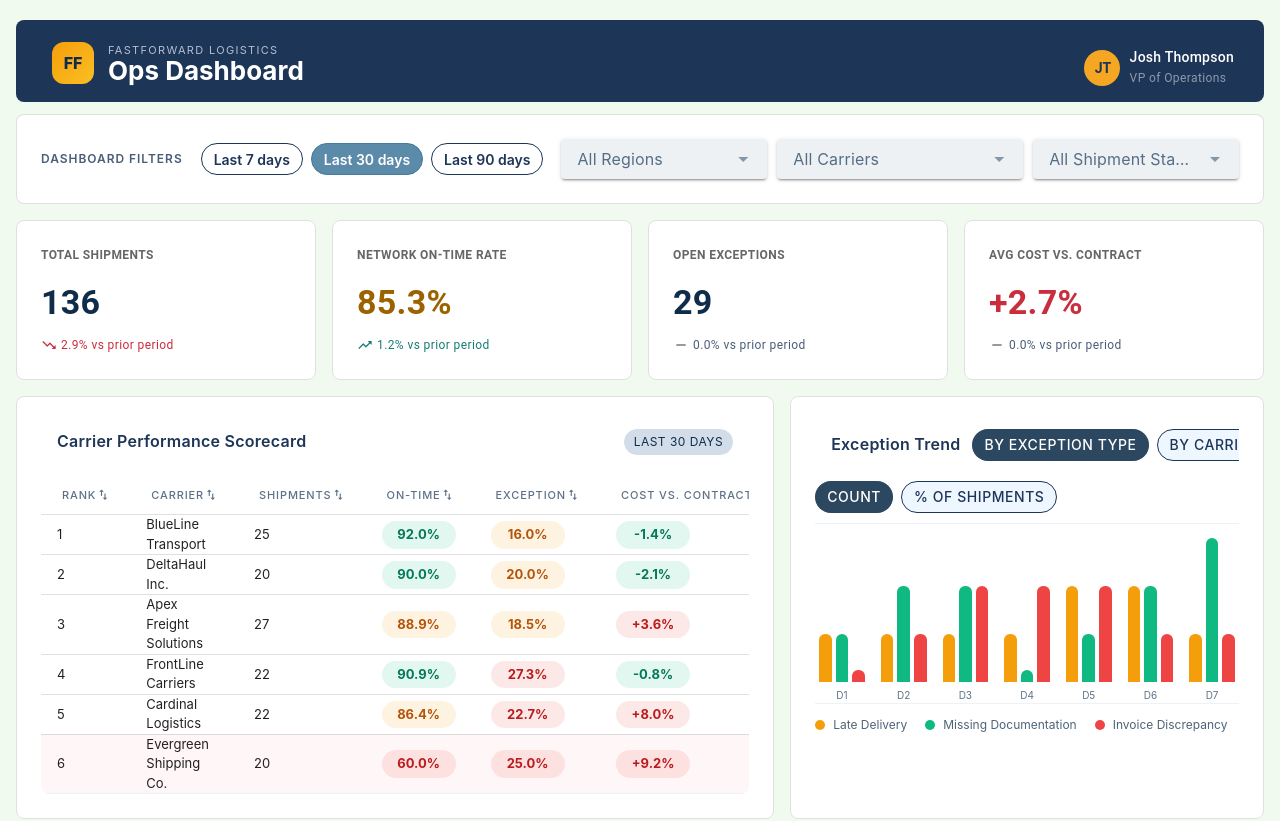
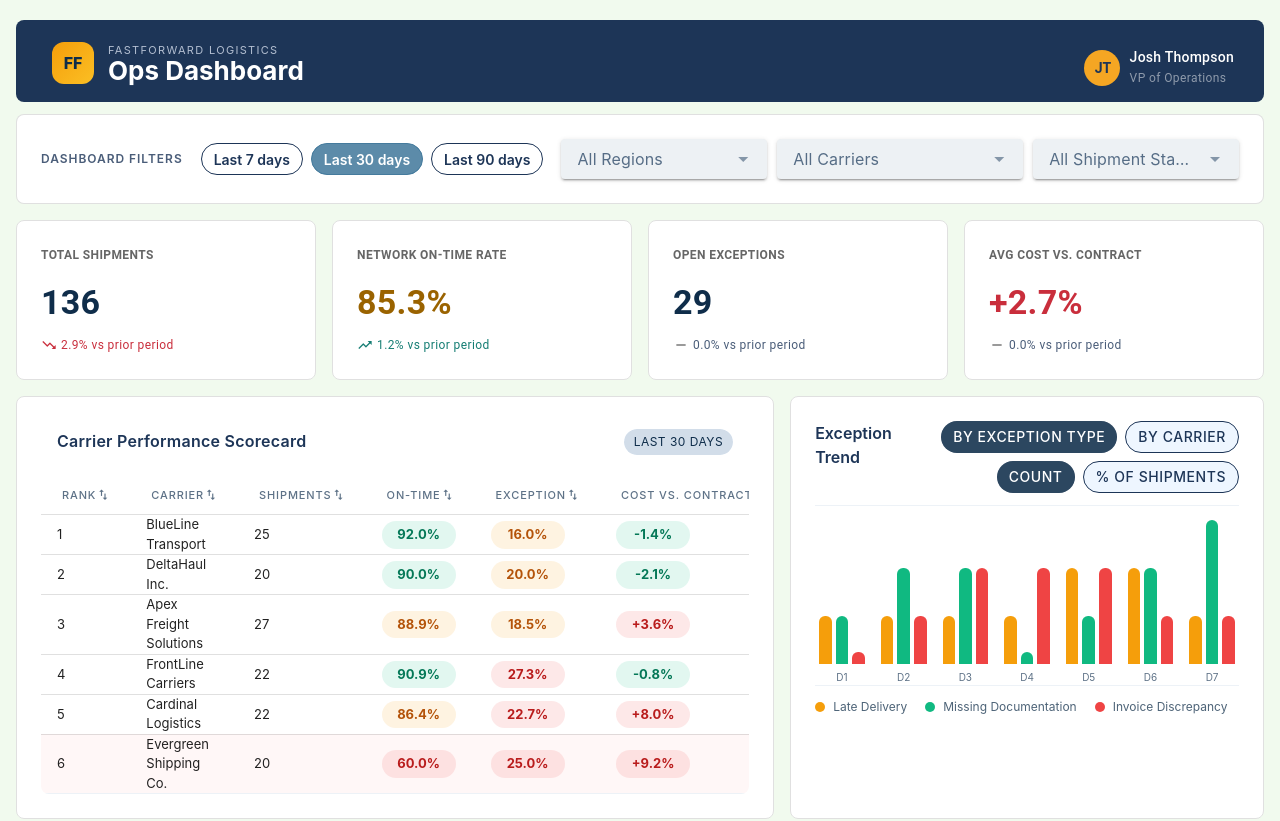
Before and after one commit to JoshuaT-Slalom/my-dashboard, a Vue app: page / in a window 1280 px wide. Shown: the top 821 px of the page. Built offline with nearby package versions, Linux system fonts and the light colour scheme.

Commit message:
Adjustment to Exception Trend Card

```diff
--- a/src/style.css
+++ b/src/style.css
@@ -449,7 +449,8 @@ tr.low-score {
 }
 
 .metric-toggle {
-  margin-bottom: 10px;
+  justify-content: flex-end;
+  margin: -4px 0 10px;
 }
 
 .chart-toggle .v-btn {
@@ -466,6 +467,29 @@ tr.low-score {
   display: flex;
   align-items: center;
   gap: 8px;
+  justify-content: flex-end;
+  width: 100%;
+}
+
+.trend-panel-header {
+  align-items: flex-start;
+  display: flex;
+  justify-content: space-between;
+  padding-bottom: 12px;
+}
+
+.trend-panel-header h2 {
+  color: var(--color-navy);
+  font-size: 16px;
+  font-weight: 600;
+  margin: 0;
+}
+
+.trend-controls {
+  display: flex;
+  flex-direction: column;
+  gap: 8px;
+  min-width: 302px;
 }
 
 .trend-chip {
--- a/src/views/HomeView.vue
+++ b/src/views/HomeView.vue
@@ -35,8 +35,7 @@
           <tbody><tr v-for="carrier in sortedScorecard" :key="carrier.carrierId" :class="{ 'low-score': carrier.compositeScore < 70 }"><td>{{ carrier.rank }}</td><td>{{ carrier.carrierName }}</td><td>{{ carrier.shipments.toLocaleString() }}</td><td><span class="status-pill" :class="getStatusTone(carrier.onTimeRate)">{{ formatPercent(carrier.onTimeRate) }}</span></td><td><span class="status-pill" :class="getExceptionTone(carrier.exceptionRate)">{{ formatPercent(carrier.exceptionRate) }}</span></td><td><span class="status-pill" :class="getCostTone(carrier.costVariance)">{{ formatVariance(carrier.costVariance) }}</span></td><td><span class="score-badge" :class="getScoreTone(carrier.compositeScore)">{{ carrier.compositeScore.toFixed(1) }}</span></td><td>{{ carrier.compositeScore >= 80 ? '↑' : '↓' }}</td></tr></tbody>
         </v-table>
       </v-card>
-      <v-card class="panel trend-panel" elevation="0"><v-card-title class="panel-header stacked-header"><h2>Exception Trend</h2><div class="trend-chip-group" role="group" aria-label="Exception trend grouping"><v-chip :class="{ 'trend-chip-active': trendView === 'type' }" class="trend-chip" :color="trendView === 'type' ? '#457B9D' : '#1D3557'" pill :variant="trendView === 'type' ? 'tonal' : 'outlined'" @click="trendView = 'type'">By Exception Type</v-chip><v-chip :class="{ 'trend-chip-active': trendView === 'carrier' }" class="trend-chip" :color="trendView === 'carrier' ? '#457B9D' : '#1D3557'" pill :variant="trendView === 'carrier' ? 'tonal' : 'outlined'" @click="trendView = 'carrier'">By Carrier</v-chip></div></v-card-title>
-        <div class="trend-chip-group metric-toggle" role="group" aria-label="Exception trend metric"><v-chip :class="{ 'trend-chip-active': trendMetric === 'count' }" class="trend-chip" :color="trendMetric === 'count' ? '#457B9D' : '#1D3557'" pill :variant="trendMetric === 'count' ? 'tonal' : 'outlined'" @click="trendMetric = 'count'">Count</v-chip><v-chip :class="{ 'trend-chip-active': trendMetric === 'percent' }" class="trend-chip" :color="trendMetric === 'percent' ? '#457B9D' : '#1D3557'" pill :variant="trendMetric === 'percent' ? 'tonal' : 'outlined'" @click="trendMetric = 'percent'">% of Shipments</v-chip></div>
+      <v-card class="panel trend-panel" elevation="0"><div class="trend-panel-header"><h2>Exception Trend</h2><div class="trend-controls"><div class="trend-chip-group" role="group" aria-label="Exception trend grouping"><v-chip :class="{ 'trend-chip-active': trendView === 'type' }" class="trend-chip" :color="trendView === 'type' ? '#457B9D' : '#1D3557'" pill :variant="trendView === 'type' ? 'tonal' : 'outlined'" @click="trendView = 'type'">By Exception Type</v-chip><v-chip :class="{ 'trend-chip-active': trendView === 'carrier' }" class="trend-chip" :color="trendView === 'carrier' ? '#457B9D' : '#1D3557'" pill :variant="trendView === 'carrier' ? 'tonal' : 'outlined'" @click="trendView = 'carrier'">By Carrier</v-chip></div><div class="trend-chip-group" role="group" aria-label="Exception trend metric"><v-chip :class="{ 'trend-chip-active': trendMetric === 'count' }" class="trend-chip" :color="trendMetric === 'count' ? '#457B9D' : '#1D3557'" pill :variant="trendMetric === 'count' ? 'tonal' : 'outlined'" @click="trendMetric = 'count'">Count</v-chip><v-chip :class="{ 'trend-chip-active': trendMetric === 'percent' }" class="trend-chip" :color="trendMetric === 'percent' ? '#457B9D' : '#1D3557'" pill :variant="trendMetric === 'percent' ? 'tonal' : 'outlined'" @click="trendMetric = 'percent'">% of Shipments</v-chip></div></div></div>
         <div class="bar-chart"><div v-for="point in trendData" :key="point.label" class="bar-group"><div class="stacked-bars"><span class="bar late" :style="{ height: barHeight(point.late) }" /><span class="bar docs" :style="{ height: barHeight(point.docs) }" /><span class="bar invoice" :style="{ height: barHeight(point.invoice) }" /></div><label>{{ point.label }}</label></div></div>
         <div class="legend-row"><span><i class="dot late" />Late Delivery</span><span><i class="dot docs" />Missing Documentation</span><span><i class="dot invoice" />Invoice Discrepancy</span></div>
       </v-card>
```
